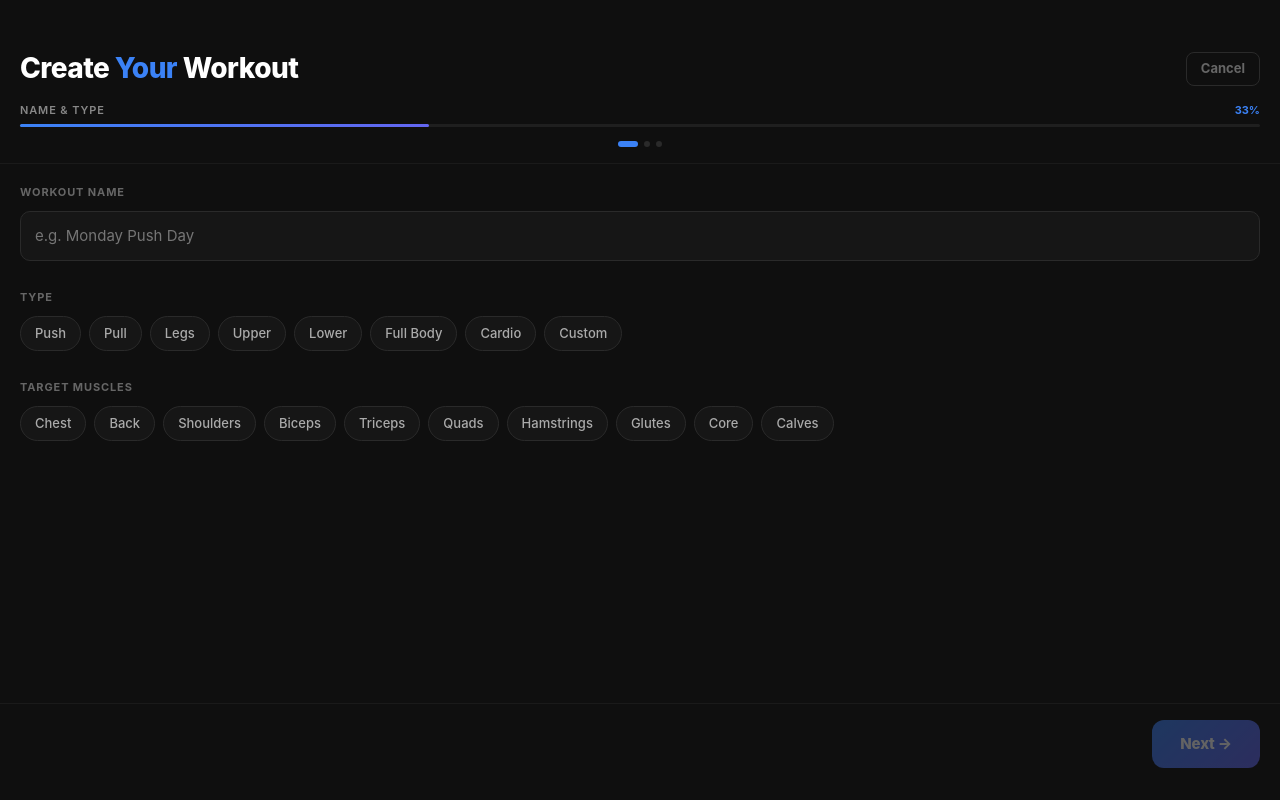
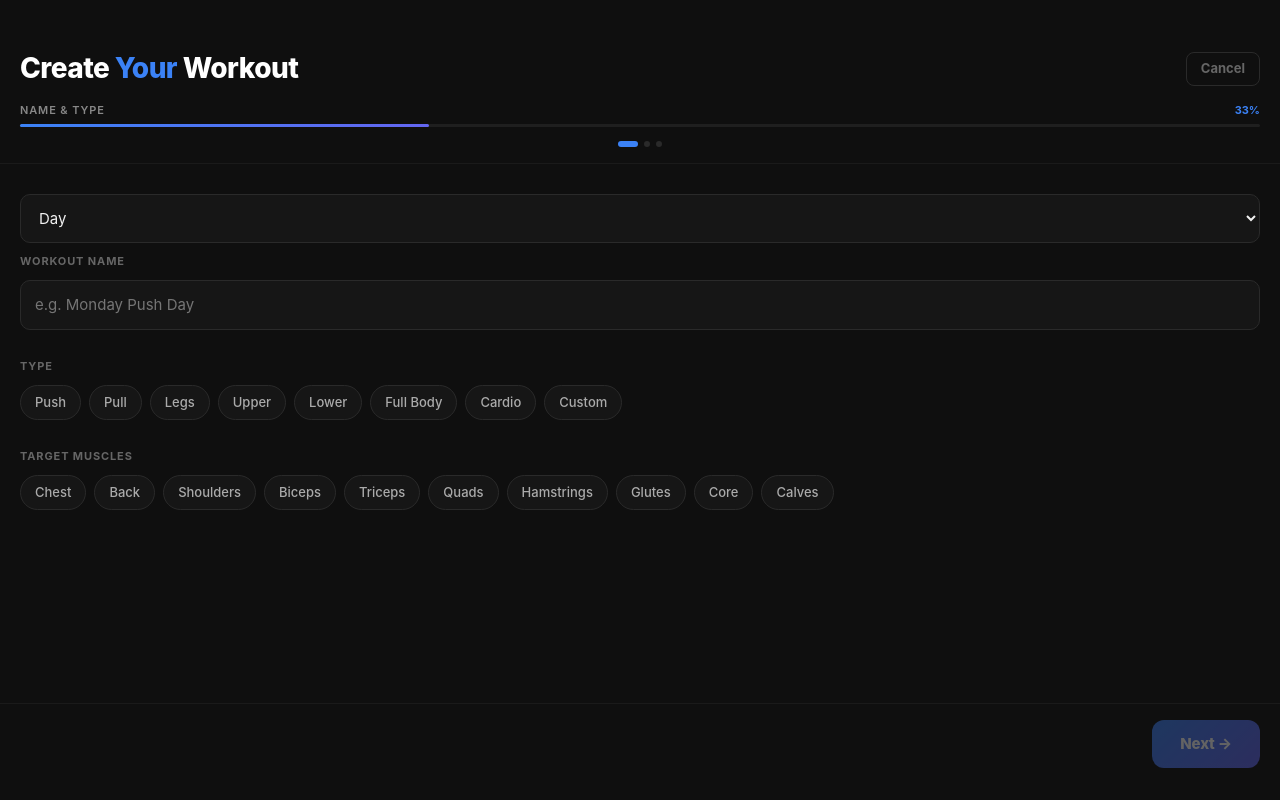
Before and after one commit to nightbomd/WTA, a React (Vite) app in the folder my-app/: page / in a window 1280 px wide. Both pictures are taken after a click on the button "Log Workout". Built offline with nearby package versions, Linux system fonts and the light colour scheme.

Commit message:
added a date option for creating a workout

```diff
--- a/my-app/src/App.jsx
+++ b/my-app/src/App.jsx
@@ -4,6 +4,7 @@ import './App.css'
 import DonutComponent from './Components/donut'
 import Button from "./Components/btn"
 import CreateWorkout from './Components/createWorkout'
+//import { weekdays } from '../consts/weekdays'
 
 // --- Helpers ---
 // Returns YYYY-MM-DD in LOCAL time (not UTC)
@@ -290,6 +291,11 @@ function App() {
                         style={{ fontSize: 13, ...typeStyle(displayWorkout.type) }}>
                         {displayWorkout.type}
                       </span>
+                      {displayWorkout.day && (
+                        <span style={{ background: "rgba(241, 187, 99, 0.12)", color: "#f8bd81ff", border: "1px solid rgba(241, 187, 99, 0.25)", borderRadius: '99px', fontSize: 13, padding: '4px 12px', fontWeight: 600 }}>
+                          {/* {weekdays[displayWorkout.day]?.label || "No Date"} */}
+                        </span>
+                      )}
                     </h2>
                     {displayWorkout.muscles?.length > 0 && (
                       <div className="d-flex flex-wrap gap-2 mb-3">
--- /dev/null
+++ b/my-app/src/Components/consts/weekdays.js
@@ -0,0 +1,11 @@
+// Shared week days constants
+
+export const WEEK_DAYS = {
+  monday: { label: "Monday", value: "monday" },
+  tuesday: { label: "Tuesday", value: "tuesday" },
+  wednesday: { label: "Wednesday", value: "wednesday" },
+  thursday: { label: "Thursday", value: "thursday" },
+  friday: { label: "Friday", value: "friday" },
+  saturday: { label: "Saturday", value: "saturday" },
+  sunday: { label: "Sunday", value: "sunday" },
+};
--- a/my-app/src/Components/createWorkout.jsx
+++ b/my-app/src/Components/createWorkout.jsx
@@ -1,4 +1,5 @@
 import { useState, useEffect } from "react";
+import Select from './select'
 
 // --- Constants ---
 const WORKOUT_TYPES = ["Push", "Pull", "Legs", "Upper", "Lower", "Full Body", "Cardio", "Custom"];
@@ -42,6 +43,17 @@ const MUSCLE_BADGE_COLORS = {
   Calves:     { bg: "rgba(251,191,36,.12)",   color: "#fbbf24" },
 };
 
+ const weekDays = {
+  monday: { label: "Monday", value: "monday" },
+  tuesday: { label: "Tuesday", value: "tuesday" },
+  wednesday: { label: "Wednesday", value: "wednesday" },
+  thursday: { label: "Thursday", value: "thursday" },
+  friday: { label: "Friday", value: "friday" },
+  saturday: { label: "Saturday", value: "saturday" },
+  sunday: { label: "Sunday", value: "sunday" },
+};
+
+
 // --- Chip ---
 const Chip = ({ label, selected, onClick }) => (
   <button onClick={onClick} style={{
@@ -58,9 +70,29 @@ const Chip = ({ label, selected, onClick }) => (
 );
 
 // --- Step 1: Name & Type ---
-const StepNameType = ({ data, onChange }) => (
-  <div style={{ display: "flex", flexDirection: "column", gap: 28 }}>
-    <div>
+const StepNameType = ({ data, onChange }) => {
+  const [selectedDay, setSelectedDay] = useState("");
+  return (
+    <div style={{ display: "flex", flexDirection: "column", gap: 28 }}>
+      <div style={{ width: "100%" }}>
+        <Select
+          options={[
+            { value: "", label: "Day" },
+          { value: "monday", label: "Monday " },
+          { value: "tuesday", label: "Tuesday " },
+          { value: "wednesday", label: "Wednesday " },
+          { value: "thursday", label: "Thursday " },
+          { value: "friday", label: "Friday " },
+          { value: "saturday", label: "Saturday " },
+          { value: "sunday", label: "Sunday " },
+        ]}
+        value={data.day}
+        onChange={value => {
+          setSelectedDay(value);
+          onChange({ ...data, day: value });
+        }}
+        style={{ ...S.select }}
+      />
       <label style={S.label}>Workout Name</label>
       <input
         type="text" placeholder="e.g. Monday Push Day"
@@ -93,7 +125,7 @@ const StepNameType = ({ data, onChange }) => (
       </div>
     </div>
   </div>
-);
+);}
 
 // --- Exercise Card ---
 const ExerciseCard = ({ exercise, onUpdate, onRemove }) => {
@@ -266,10 +298,12 @@ const StepReview = ({ data, exercises, isEditing }) => (
       <div style={{ fontSize: 11, color: isEditing ? "#f59e0b" : "#3b82f6", fontWeight: 700, textTransform: "uppercase", letterSpacing: "0.1em", marginBottom: 8 }}>
         {isEditing ? "Editing Workout" : "Overview"}
       </div>
+      {/* overview of workout */}
       <div style={{ fontSize: 22, fontWeight: 800, color: "#fff", marginBottom: 4 }}>{data.name || "Untitled Workout"}</div>
       <div style={{ display: "flex", gap: 8, flexWrap: "wrap", marginTop: 8 }}>
         {data.type && <span style={S.badge}>{data.type}</span>}
         {data.muscles.map(m => <span key={m} style={{ ...S.badge, background: "rgba(99,102,241,0.12)", color: "#818cf8", borderColor: "rgba(99,102,241,0.25)" }}>{m}</span>)}
+        <span style={{ ...S.badge, background: "rgba(241, 187, 99, 0.12)", color: "#f8bd81ff", borderColor: "rgba(99,102,241,0.25)" }}>{weekDays[data.day]?.label || "No Date"}</span>
       </div>
     </div>
     <div style={{ fontSize: 11, color: "#666", fontWeight: 700, textTransform: "uppercase", letterSpacing: "0.1em", paddingLeft: 4 }}>
@@ -304,6 +338,7 @@ export default function CreateWorkout({ isLoadingWorkout, initialData, onSave, o
   const [workoutData, setWorkoutData] = useState({ name: "", type: "", muscles: [] });
   const [exercises, setExercises] = useState([]);
   const [draftLoaded, setDraftLoaded] = useState(false); // flag to prevent save before draft loads
+
 
   // Load initialData (edit mode) OR draft (new mode)
   useEffect(() => {
@@ -514,4 +549,5 @@ const S = {
     flex: 1, padding: "15px 28px", border: "none", borderRadius: 12,
     color: "#fff", fontSize: 15, fontWeight: 800, cursor: "pointer", fontFamily: "inherit", letterSpacing: "-0.01em",
   },
+
 };
--- /dev/null
+++ b/my-app/src/Components/select.jsx
@@ -0,0 +1,28 @@
+export default function Select({ options, value, onChange }) {
+  return (
+    <select
+        value={value}
+        onChange={e => onChange(e.target.value)}
+        style={{
+          width: "100%",
+          background: "#161616",
+          border: "1.5px solid #2a2a2a",
+          borderRadius: 10,
+          color: "#f0f0f0",
+          fontSize: 15,
+          padding: "13px 14px",
+          outline: "none",
+          boxSizing: "border-box",
+          fontFamily: "inherit",
+          transition: "border-color 0.15s ease",
+          margin: "10px 0"
+        }}
+      >
+      {options.map(option => (
+        <option key={option.value} value={option.value}>
+          {option.label}
+        </option>
+      ))}
+    </select>
+  );
+}
```
